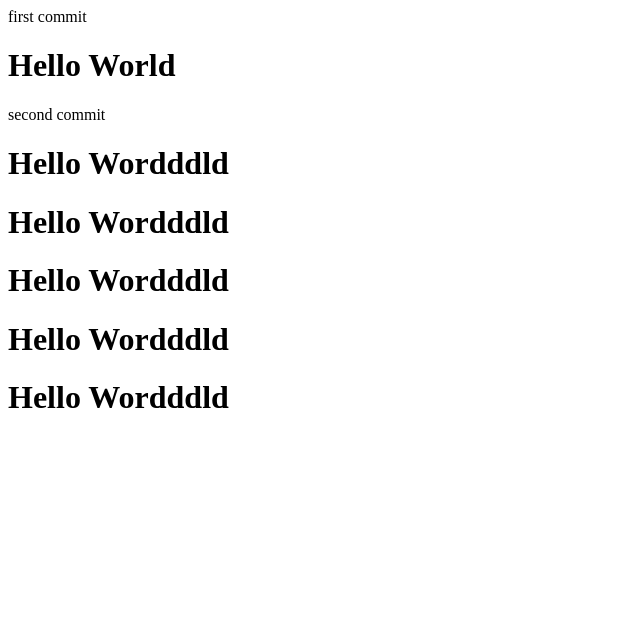
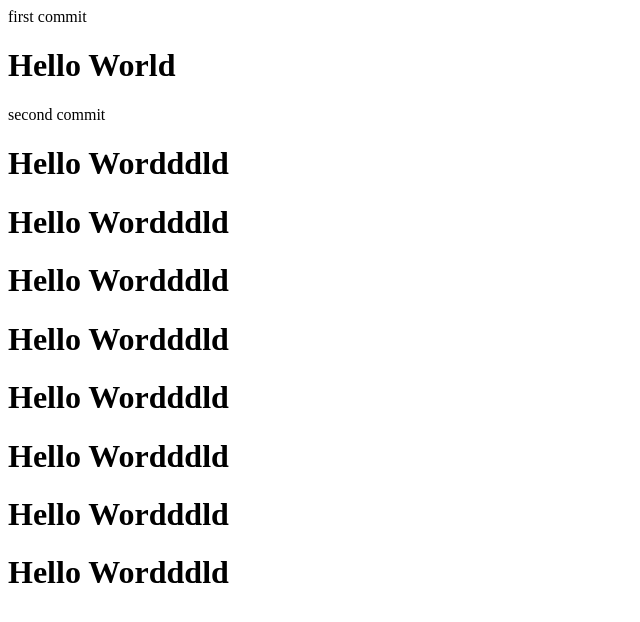
Before and after one commit to noa11132/gitTest, a plain HTML site: page index.html in a window 1280 px wide. Shown: the whole page, without its empty margins (0-640 px from the left). Drawn offline with Linux system fonts and the light colour scheme.

Commit message:
brtest second commit

```diff
--- a/index.html
+++ b/index.html
@@ -14,5 +14,9 @@
         <h1>Hello Wordddld</h1>
         <h1>Hello Wordddld</h1>
         <h1>Hello Wordddld</h1>
+
+        <h1>Hello Wordddld</h1>
+        <h1>Hello Wordddld</h1>
+        <h1>Hello Wordddld</h1>
     </body>
 </html>
```
